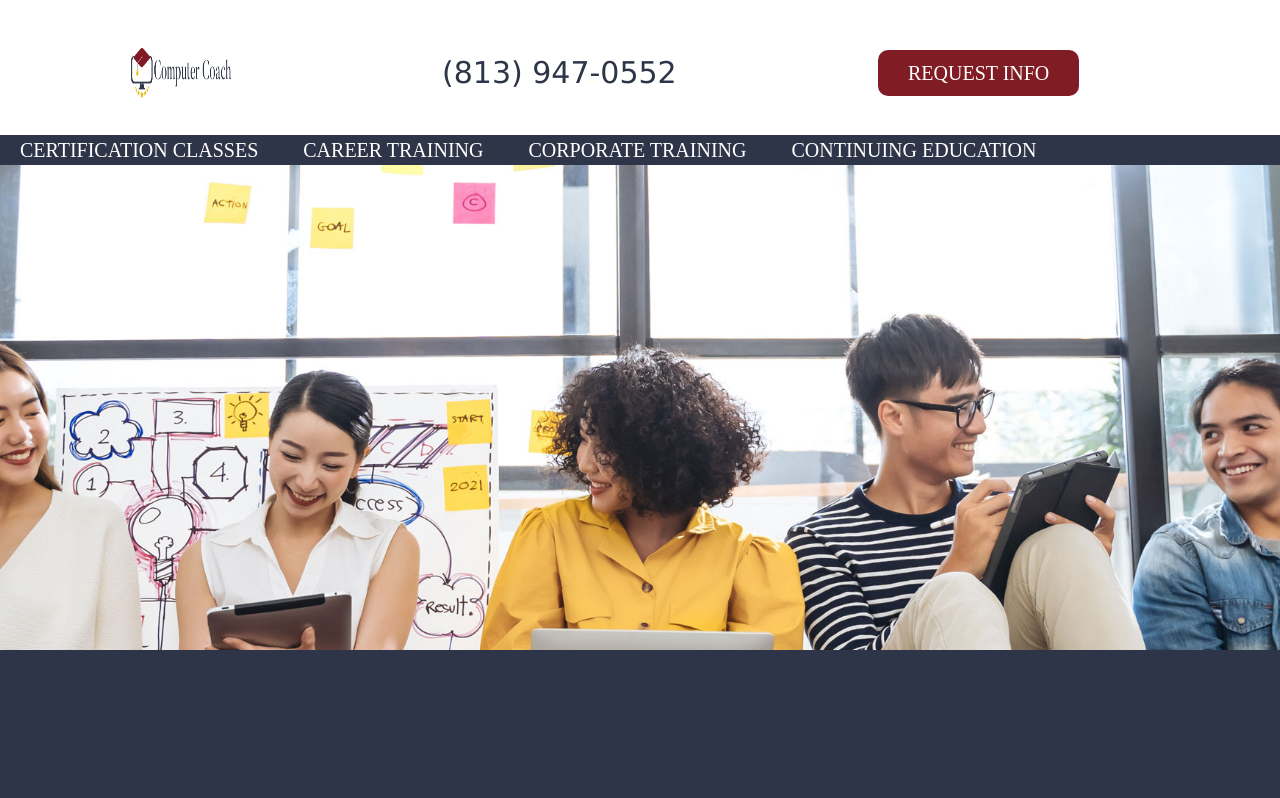
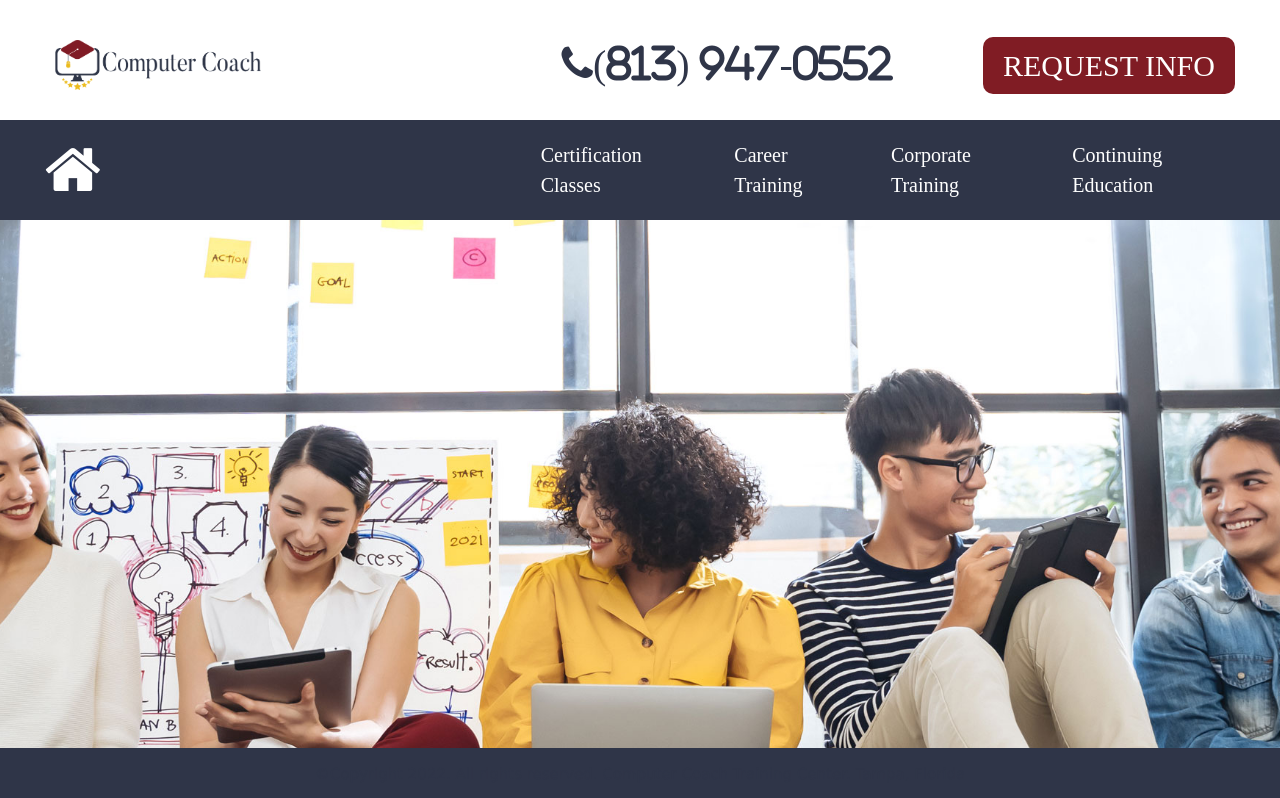
Before and after one commit to KIMBERGYPSY/improv-academy-rebuild2, a website: page index.html in a window 1280 px wide. Shown: the top 798 px of the page. Drawn offline with nearby package versions, Linux system fonts and the light colour scheme; a web font is replaced by a local one.

Commit message:
updated html
added font awesome library link, house logo, edited the course links in the navbar and began working on the hands on learning section

```diff
--- a/index.html
+++ b/index.html
@@ -6,6 +6,7 @@
     <meta http-equiv="X-UA-Compatible" content="ie=edge">
       <!--===CSS LINK Starts Here===-->
     <link rel="stylesheet" href="styles.css" />
+    <link rel="stylesheet" href="path/to/font-awesome/css/font-awesome.min.css">
       <!--===CSS Link Ends Here===-->
 
     </head>
@@ -14,29 +15,37 @@
 <!--==========START OF HEADER/NAVBAR/NAVLINKS==========-->
 
      <div class="header">
-      <!--This is the header for the Logo which needs resized and the Request info button-->
-      <img class="logo1" src="images/headerlogo-cc.png" alt="logo1" width="651" height="158" />
-      <p>(813) 947-0552</p>
-      <a class="cta" href="https://www.computercoach.com/contact.htm"><button1>REQUEST INFO</button1></a>
+      <!--This is the header for the Logo which needs resized, phone number and the Request info button-->
+        <div id="header-logo">
+          <img class="logo1" src="images/headerlogo-cc.png"S/>
+        </div>
+        <div id="header-number">
+           <a href="#"><i class="fa fa-phone fa-2x" aria-hidden="true" style="color: #2F3548;" >(813) 947-0552</i></a></p>
+        </div>
+        <div id="header-button">
+          <a class="cta" href="https://www.computercoach.com/contact.htm"><button1>REQUEST INFO</button1></a>
+        </div>
      </div>
 
 <section>
  <!--This is the house icon and the 4 course links below-->
     <div class="navbar">
-      <!--Need house icon here-->
       <ul class="nav_links">
         <li>
+         <a href="#"><i class="fa fa-home fa-3x" aria-hidden="true" ></i></a>
+        </li>
+        <li>
           <a href="https://www.computercoach.com/certification-classes.htm"
-            >CERTIFICATION CLASSES</a></li>
+            >Certification Classes</a></li>
         <li>
           <a href="https://www.computercoach.com/career-training.htm"
-            >CAREER TRAINING</a></li>
+            >Career Training</a></li>
         <li>
           <a href="https://www.computercoach.com/corporate-training.htm"
-            >CORPORATE TRAINING</a></li>
+            >Corporate Training</a></li>
         <li>
           <a href="https://www.computercoach.com/continuing-education.htm"
-            >CONTINUING EDUCATION</a></li>
+            >Continuing Education</a></li>
       </ul>
     </div>
   </section>
@@ -67,6 +76,14 @@
     <h4>Our graduates have secured careers with reputable companies ALL over the globe!</h4>
   </div>
   <!--=====END OF HIRING PARTNERS=====-->
+</section>
+<section>
+  <!------------Start of Hands on learning-------------------->
+  <div>
+    <img class="hands-on" src="images/img-2.jpg">
+  </div>
+
+   <!------------End of Hands on learning-------------------->
 </section>
 
       <h3> <div id="footer-logo">
--- a/styles.css
+++ b/styles.css
@@ -5,20 +5,46 @@
     box-sizing: border-box;
 }
 
+.header {
+  display: flex;
+  justify-content:space-around;
+  align-items: center;
+  background-color: #ffffff;
+  padding: 30px 0px 20px 0px;
+}
+
 
 .logo1 {
-    cursor:pointer;
-    flex-direction: right;
+  display: flex;
+  justify-content: center;
+  width: 100%;
+  cursor:pointer;
+}
+
+#header-number {
+  display: flex;
+  justify-content: flex-end;
+  padding: 0px 0px 0px 200px;
+}
+
+p {
+  color: #2F3548;
+}
+
+#header-button {
+  display: flex;
+  justify-content:flex-end;
+  padding: 0px 0px 0px 0px
 }
 
 button1 {
     font-family: 'Sorts Mill Goudy', serif;
     font-weight: 400;
-    font-size: 20px;
+    font-size: 30px;
     color: #ffffff;
     background-color: #801C24;
     text-decoration: none;
-    padding: 12px 30px;
+    padding: 12px 20px;
     border: none;
     border-radius: 10px;
     cursor: pointer;
@@ -30,56 +56,39 @@ button1:hover {
     color:#2F3548;
 }
 
-p {
-    font-size: 30px;
-    color: #2F3548;
-}
+
+
 /* ************************************************* navbar below */
-body {
+navbar {
     font-family: 'Sorts Mill Goudy', serif;
-    line-height: 1.6;
-    margin: 0;
-    min-height: 100vh;
-}
- h2 {margin: 0;
-    padding: 0;
     list-style: none;
+    display:flex;
+    justify-content: space-between;
+    height: 100px;
+    padding: 100px 10px 100px 10px;
+    color: #2f3548;
 }
 
 ul {
+    display: flex;
+    justify-content:flex-end;
     margin: 0;
-    padding: 0;
+    padding: 10px 25px;
     list-style: none;
+    height: 100px
 }
 
-ul, a {
+ul, a, i{
     font-family: 'Sorts Mill Goudy', serif;
     font-weight: 400;
     font-size: 20px;
     color: #ffffff;
     text-decoration: none;
+    align-items: center;
 }
 
-.header {
-    display: flex;
-    justify-content: space-around;
-    align-items: center;
-    padding: 20px 100px 10px 20px;
-    background-color: #ffffff;
-}
-
-
-
-
-
-
-
-h2 {
-    display:flex;
-    justify-content: space-between;
-    align-items:center;
-    padding: 30px 10px 30px 10px;
-    color: #2f3548;
+.nav_links i{
+  padding: 0 400px 0 0px
 }
 
 
@@ -102,6 +111,14 @@ h2 {
 
 .nav_links li a:hover {
     color:#74A6B3;
+}
+
+.nav_links li i {
+  transition: all 0.3s ease 0s;
+}
+
+.nav_links li i:hover {
+  color:#74A6B3;
 }
 
 
@@ -161,8 +178,6 @@ button2:hover {
     background-color: #ffffff;
     color: #801C24;
 }
-
-
 /*=======END OF Header & Hero section=======*/
 
 
@@ -206,8 +221,7 @@ h4 {
 
 
 /* ************************************************** footer */
-<body {
-}
+
 .footer {
   position: fixed;
   left: 0;
```
